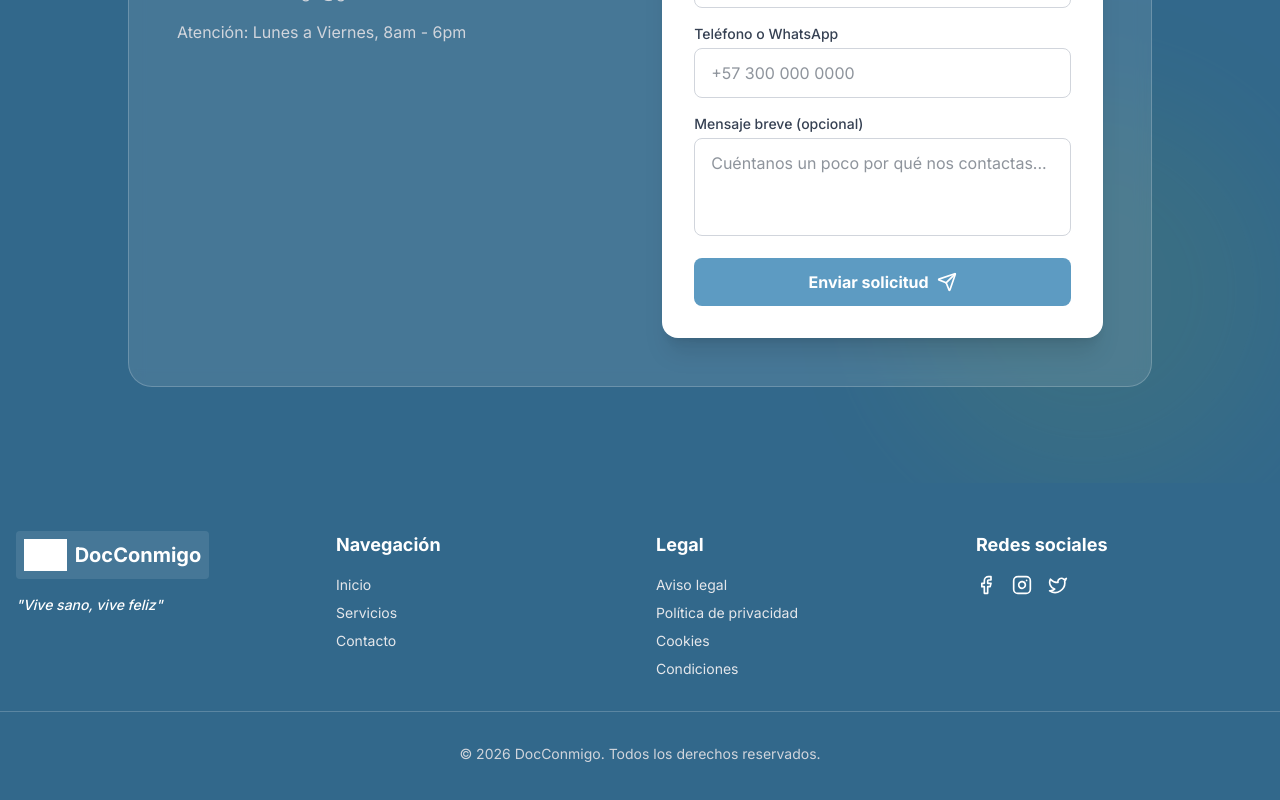
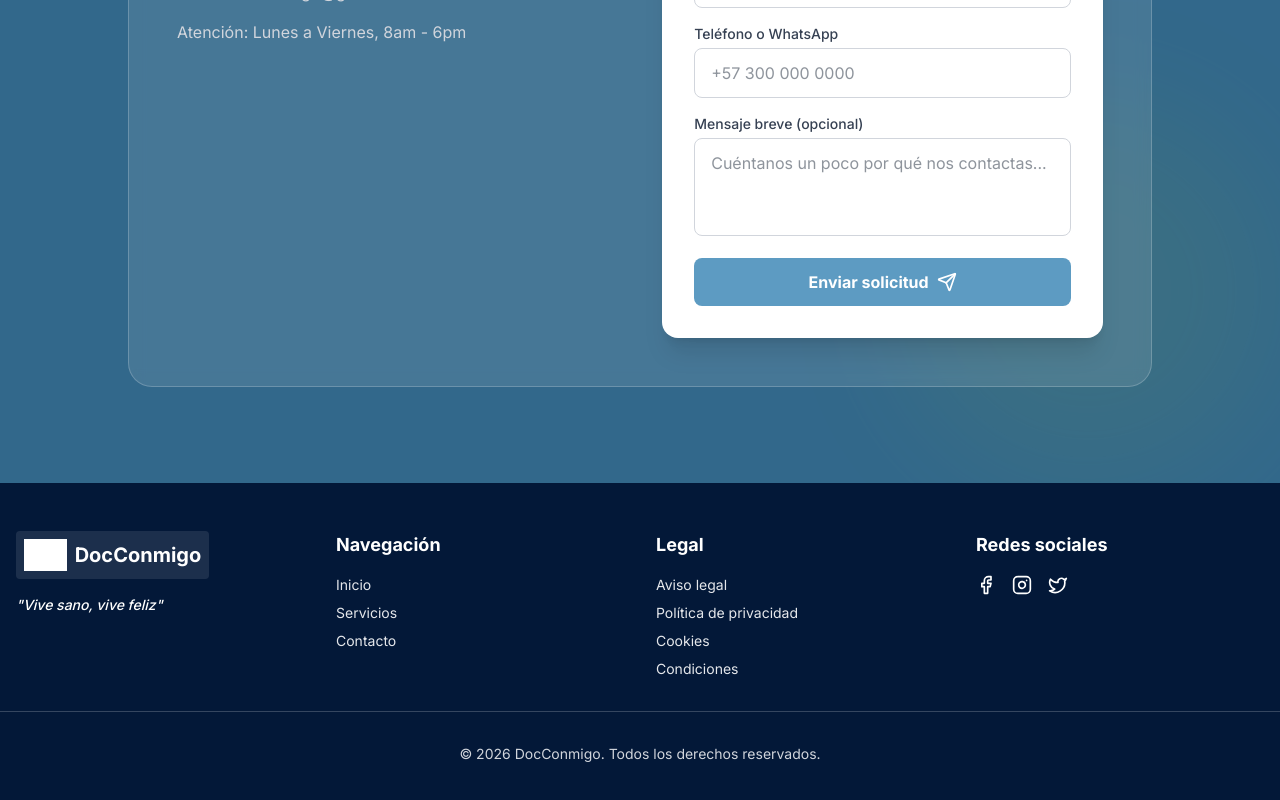
Before and after one commit to icodecauseiloveit/docconmigo_web, a Next.js app: page / in a window 1280 px wide. Shown: the part 3382-4182 px from the top of the page. Built offline with nearby package versions, Linux system fonts and the light colour scheme; grey boxes are pictures that could not be loaded.

Commit message:
style: update footer background color to #031838

```diff
--- a/src/components/layout/Footer.tsx
+++ b/src/components/layout/Footer.tsx
@@ -3,7 +3,7 @@
 
 export default function Footer() {
   return (
-    <footer className="bg-secondary text-white py-12">
+    <footer className="bg-[#031838] text-white py-12">
       <div className="container mx-auto px-4 grid grid-cols-1 md:grid-cols-4 gap-8">
         <div className="flex flex-col gap-4">
           <div className="flex items-center gap-2 bg-white/10 p-2 rounded w-fit">
```
